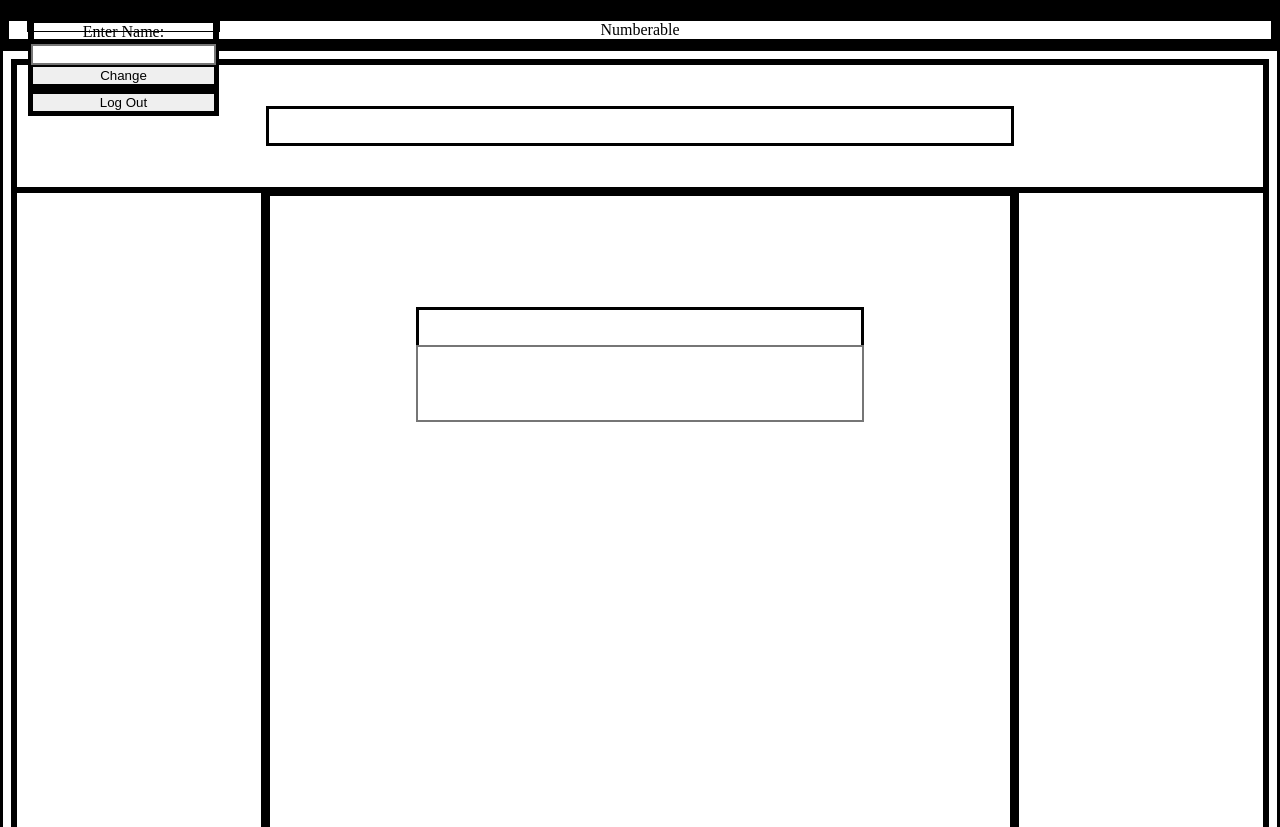
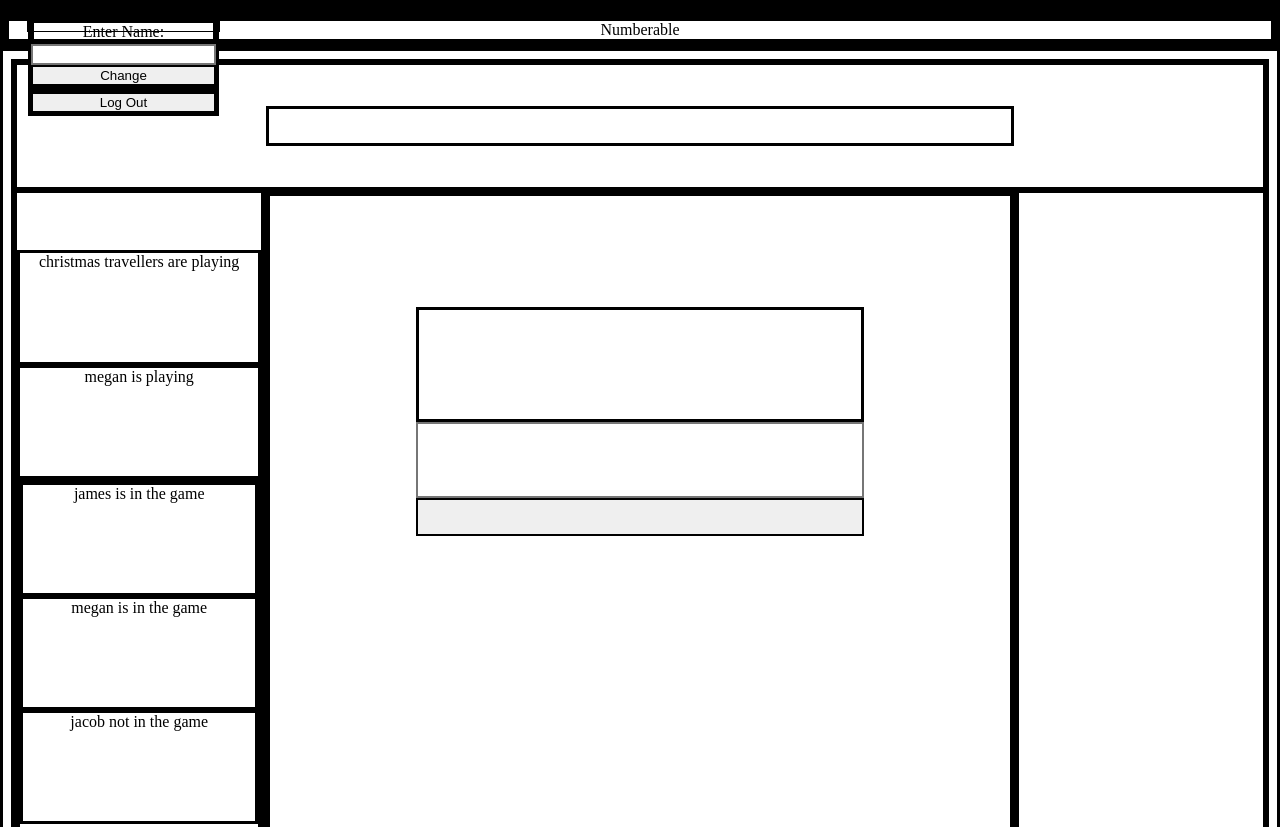
Before and after one commit to MeAAnderson/numberable, a plain HTML site: page index.html in a window 1280 px wide. Shown: the top 827 px of the page. Drawn offline with Linux system fonts and the light colour scheme.

Commit message:
info section added with test teamData declared in global

```diff
--- a/script.js
+++ b/script.js
@@ -16,6 +16,7 @@ function setPageLayout() {
   let info = document.createElement("div");
   document.body.appendChild(info);
   info.id = "info";
+  buildInfoAnchors();
 
   //pyramid goes here
   let content = document.createElement("div");
@@ -45,18 +46,19 @@ function buildHeaderAnchors() {
   title.id = "title";
 }
 
+function buildInfoAnchors() {
+  let info = document.getElementById("info");
+  info.innerHTML = "";
+  info.innerHTML += `
+  <div id="team-name"></div>
+  <div id="now-playing"></div>
+  <div id="contestants"></div>
+  `;
+}
+
 function buildContentAnchors() {
   let content = document.getElementById("content");
   content.innerHTML = "";
-
-  let prompt = document.createElement("div");
-  content.appendChild(prompt);
-  prompt.id = "prompt";
-
-  let userInput = document.createElement("input");
-  content.appendChild(userInput);
-  userInput.type = "text";
-  userInput.id = "user-input";
 
   let triangle = document.createElement("div");
   content.appendChild(triangle);
@@ -65,23 +67,20 @@ function buildContentAnchors() {
   let wrongTriangle = document.createElement("div");
   content.appendChild(wrongTriangle);
   wrongTriangle.id = "wrong-triangle";
+
+  let prompt = document.createElement("div");
+  content.appendChild(prompt);
+  prompt.id = "user-prompt";
+
+  content.innerHTML += `<input id="user-input" />`;
+  content.innerHTML += `<button id="submit-user-input" onclick="submitUserInput()" />`;
 }
 
 function buildInteractAnchors() {
   let interact = document.getElementById("interact");
-  interact.innerHTML = "";
-
   interact.innerHTML += `<input id="game-input" />`;
-
   interact.innerHTML += `<button id="game-input-button" onclick="userMakesGuess()">submit</button>`;
-
-  /*let gamePrompt = document.createElement("div");
-  interact.appendChild(gamePrompt);
-  gamePrompt.id = "game-prompt";
-
-  let gameChoices = document.createElement("div");
-  interact.appendChild(gameChoices);
-  gameChoices.id = "game-choices";*/
+  displayInfo(teamData);
 }
 
 function displayLoginPage() {
@@ -95,19 +94,22 @@ function displayLoginPage() {
   let User = userInput.value;
   //TO DO admin assigns captain
   prompt.innerHTML = "Enter user name";
+
+  let teamNameInput = document.getElementById("input");
 }
+let teamName;
+let captainName;
+
+let userData = ["isOnTeam", "livesRemaining"];
+let gamePrize;
 
 let roundData;
 let answersData;
+
 function setRound(data, answers) {
   roundData = data;
   answersData = answers;
-
-  if (roundData == null) {
-    displayLoginPage();
-  } else {
   displayGame();
-  }
 }
 
 function displayGame() {
@@ -132,15 +134,75 @@ function displayGame() {
     answer.className = "answer";
     answer.id = roundData[i];
     answer.gridRow = [i];
-    answer.style.visibility = answersData.includes(roundData[i])?"visible": "hidden";
+    answer.style.visibility = answersData.includes(roundData[i])
+      ? "visible"
+      : "hidden";
+  }
+}
+let teamData;
+teamName = "christmas travellers";
+teamData = [
+  {
+    name: "james",
+    captain: true,
+    onTeam: true,
+    currentContestant: false,
+    lives: 0,
+  },
+  {
+    name: "megan",
+    captain: false,
+    onTeam: true,
+    currentContestant: true,
+    lives: 2,
+  },
+  {
+    name: "jacob",
+    captain: false,
+    onTeam: false,
+    currentContestant: false,
+    lives: 0,
+  },
+];
+
+function displayInfo(data) {
+  document.getElementById("info").style.visibility = "visible";
+
+  let teamNameSection = document.getElementById("team-name");
+  let nowPlayingSection = document.getElementById("now-playing");
+  //nowPlayingSection.style.backgroundColor = "tomato";
+  let contestantsSection = document.getElementById("contestants");
+
+  teamNameSection.innerHTML = `${teamName} are playing`;
+  nowPlayingSection.innerHTML = "";
+  contestantsSection.innerHTML = "";
+  for (i = 0; i < teamData.length; i++) {
+    if (teamData[i].currentContestant) {
+      nowPlayingSection.innerHTML = `${teamData[i].name} is playing`;
+    }
+      let contestant = document.createElement("div");
+      contestantsSection.appendChild(contestant);
+      contestant.id = `${teamData[i].name}`;
+      contestant.style.gridRow = `${(i+1)}`;
+      contestant.innerHTML = teamData[i].onTeam
+        ? `${teamData[i].name} is in the game`
+        : `${teamData[i].name} not in the game`;
+
+  }
 }
 
+function setCurrentContestant() {
+  let interact = document.getElementById("interact");
+  interact.style.visibility = "visible";
+
+  let title = document.getElementById("title");
+  title.innerHTML += "it's your round";
 }
+
 function userMakesGuess() {
   let gameInput = document.getElementById("game-input");
   let userGuess = gameInput.value;
   sendUserGuess(userGuess);
-
 }
 
 function sendUserGuess(guess) {
@@ -148,6 +210,9 @@ function sendUserGuess(guess) {
   setCurrentGuess(guess);
 }
 
+function correctAnswer() {
+  //animation use index for the dings then displayGame();
+}
 //setCurrentContestant();
 //function setCurrentContestant() {
 //TO DO admin assigns user to round
--- a/style.css
+++ b/style.css
@@ -20,39 +20,39 @@ body > div {
   grid-template-rows: repeat(20, 1fr);
   visibility: inherit;
 }
+/*start HEADER page section*/
 #header {
   grid-column: 1 / span 3;
   grid-row: 1;
   grid-template-rows: repeat(3, 1fr);
 }
+#title {
+  grid-column: 2 / span 3;
+  grid-row: 2;
+}
+/*start INFO page section*/
 #info {
   grid-column: 1;
   grid-row: 2 / span 2;
 }
+#team-name{
+  grid-column: 1 / span 5;
+  grid-row: 2 / span 2;
+}
+#now-playing{
+  grid-column: 1 / span 5;
+  grid-row: 4 / span 2;
+}
+#contestants{
+  grid-column: 1 / span 5;
+  grid-row: 6 / span 14;
+  display: grid;
+  grid-template-rows: repeat(7, 1fr);
+}
+/*start new page section*/
 #content {
   grid-column: 2;
   grid-row: 2;
-}
-#interact {
-  grid-column: 2;
-  grid-row: 3;
-  grid-template-rows: repeat(5, 1fr);
-}
-#current {
-  grid-column: 3;
-  grid-row: 2 / span 2;
-}
-#title {
-  grid-column: 2 / span 3;
-  grid-row: 2;
-}
-#prompt {
-  grid-column: 2 / span 3;
-  grid-row: 4 / span 3;
-}
-#user-input {
-  grid-column: 2 / span 3;
-  grid-row: 5 / span 2;
 }
 #triangle {
   grid-column: 1 / span 5;
@@ -62,17 +62,37 @@ body > div {
   grid-column: 1 / span 5;
   grid-row: 1 / span 20;
 }
+#user-prompt {
+  grid-column: 2 / span 3;
+  grid-row: 4 / span 3;
+}
+#user-input {
+  grid-column: 2 / span 3;
+  grid-row: 7 / span 2;
+}
+#submit-user-input{
+  grid-column: 2 / span 3;
+  grid-row: 9;
+}
+.answer {
+  height: 1fr;
+}
+/*start new page section*/
+#interact {
+  grid-column: 2;
+  grid-row: 3;
+  grid-template-rows: repeat(5, 1fr);
+}
+#game-input{
+  grid-column: 2 / span 3;
+  grid-row: 2;
+}
+/*start new page section*/
+#current {
+  grid-column: 3;
+  grid-row: 2 / span 2;
+}
 #game-prompt {
   grid-column: 2 / span 3;
   grid-row: 1;
 }
-#game-input{
-    grid-column: 2 / span 3;
-    grid-row: 2;
-}
-.answer {
-  height: 1fr;
-}
-#game-choice{
-    grid-row: 2;
-}
```
Lines whose indentation alone changed are shown as unchanged.
